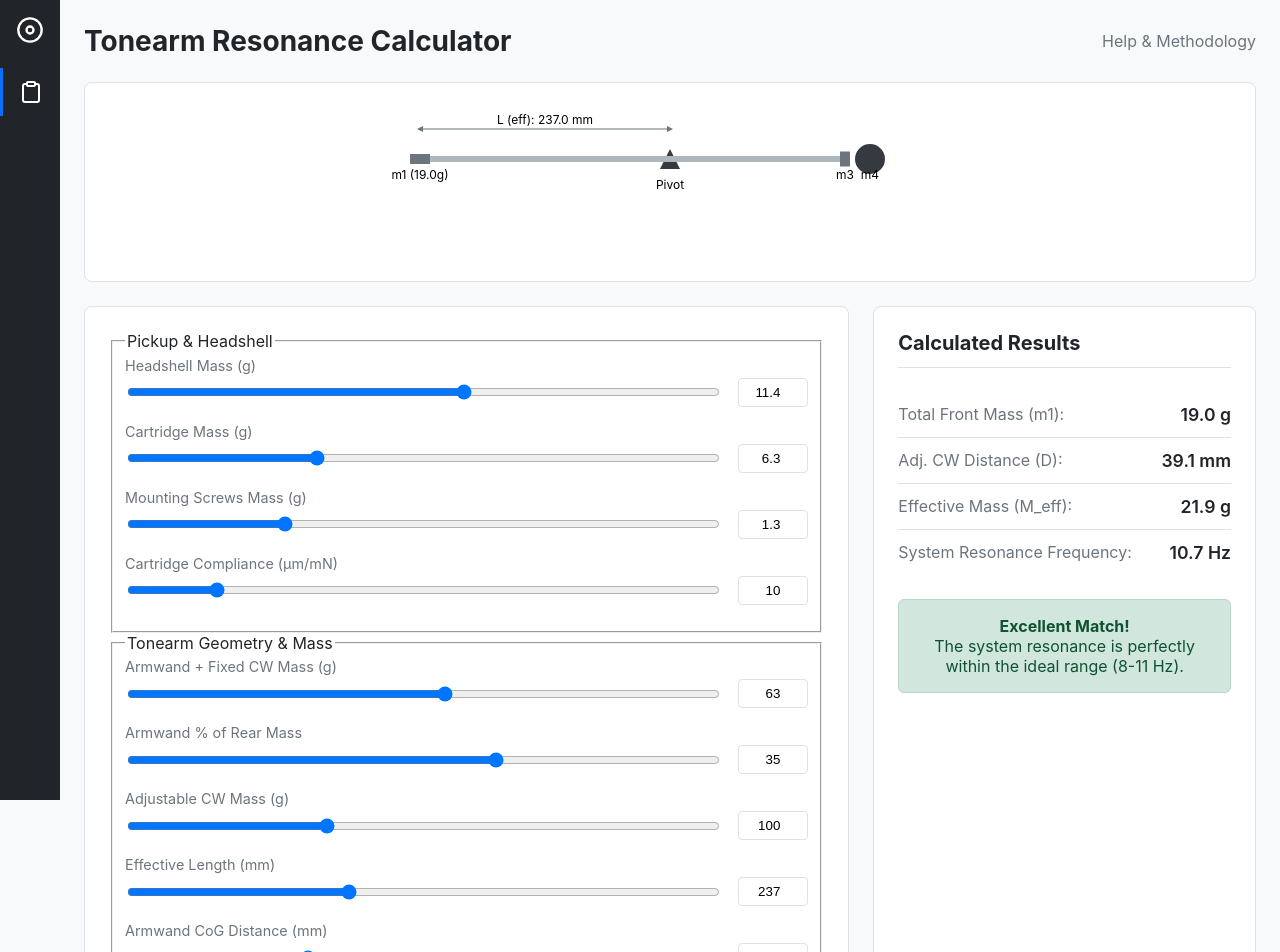
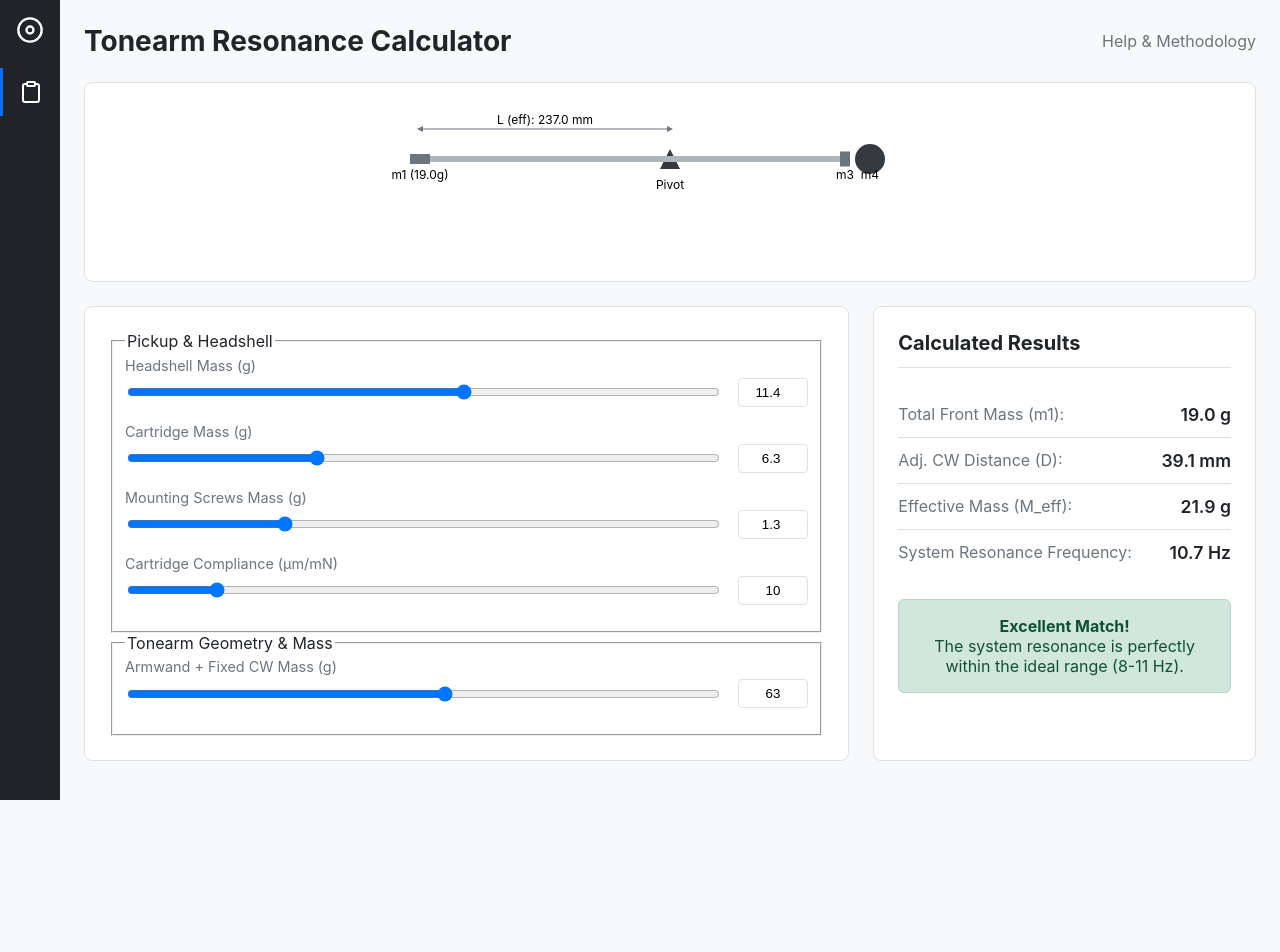
Before and after one commit to Engrove/Turntable, a Vue app: page / in a window 1280 px wide. Shown: the top 952 px of the page. After the commit the page ends 800 px from the top, so only its background shows below. Built offline with nearby package versions, Linux system fonts and the light colour scheme.

Commit message:
Update InputPanel.vue

```diff
--- a/src/components/InputPanel.vue
+++ b/src/components/InputPanel.vue
@@ -1,17 +1,7 @@
 <!-- src/components/InputPanel.vue -->
 <script setup>
-import { ref } from 'vue';
-
-// Detta simulerar reaktiv data från din Pinia store
-const headshellMass = ref(11.4);
-const cartridgeMass = ref(6.3);
-const mountingScrewsMass = ref(1.3);
-const armwandMass = ref(63);
-const armwandRearMassPercent = ref(35);
-const adjustableCWMass = ref(100);
-const effectiveLength = ref(237);
-const armwandCoG = ref(15);
-const cartridgeCompliance = ref(10);
+import { useTonearmStore } from '../store/tonearmStore';
+const store = useTonearmStore(); // Anslut till storen!
 </script>
 
 <template>
@@ -22,32 +12,33 @@ const cartridgeCompliance = ref(10);
       <div class="control-group">
         <label for="headshell-mass">Headshell Mass (g)</label>
         <div class="input-row">
-          <input type="range" id="headshell-mass" v-model.number="headshellMass" min="0" max="20" step="0.1" />
-          <input type="number" v-model.number="headshellMass" />
+          <!-- BIND MOT STOREN, INTE EN LOKAL VARIABEL -->
+          <input type="range" id="headshell-mass" v-model.number="store.headshellMass" min="0" max="20" step="0.1" />
+          <input type="number" v-model.number="store.headshellMass" />
         </div>
       </div>
 
       <div class="control-group">
         <label for="cartridge-mass">Cartridge Mass (g)</label>
         <div class="input-row">
-          <input type="range" id="cartridge-mass" v-model.number="cartridgeMass" min="0" max="20" step="0.1" />
-          <input type="number" v-model.number="cartridgeMass" />
+          <input type="range" id="cartridge-mass" v-model.number="store.cartridgeMass" min="0" max="20" step="0.1" />
+          <input type="number" v-model.number="store.cartridgeMass" />
         </div>
       </div>
 
       <div class="control-group">
         <label for="screws-mass">Mounting Screws Mass (g)</label>
         <div class="input-row">
-          <input type="range" id="screws-mass" v-model.number="mountingScrewsMass" min="0" max="5" step="0.1" />
-          <input type="number" v-model.number="mountingScrewsMass" />
+          <input type="range" id="screws-mass" v-model.number="store.mountingScrewsMass" min="0" max="5" step="0.1" />
+          <input type="number" v-model.number="store.mountingScrewsMass" />
         </div>
       </div>
 
       <div class="control-group">
         <label for="cartridge-compliance">Cartridge Compliance (μm/mN)</label>
         <div class="input-row">
-          <input type="range" id="cartridge-compliance" v-model.number="cartridgeCompliance" min="5" max="40" step="1" />
-          <input type="number" v-model.number="cartridgeCompliance" />
+          <input type="range" id="cartridge-compliance" v-model.number="store.cartridgeCompliance" min="5" max="40" step="1" />
+          <input type="number" v-model.number="store.cartridgeCompliance" />
         </div>
       </div>
     </fieldset>
@@ -58,42 +49,13 @@ const cartridgeCompliance = ref(10);
       <div class="control-group">
         <label for="armwand-mass">Armwand + Fixed CW Mass (g)</label>
         <div class="input-row">
-          <input type="range" id="armwand-mass" v-model.number="armwandMass" min="20" max="100" step="1" />
-          <input type="number" v-model.number="armwandMass" />
+          <input type="range" id="armwand-mass" v-model.number="store.armwandMass" min="20" max="100" step="1" />
+          <input type="number" v-model.number="store.armwandMass" />
         </div>
       </div>
 
-      <div class="control-group">
-        <label for="rear-mass-percent">Armwand % of Rear Mass</label>
-        <div class="input-row">
-          <input type="range" id="rear-mass-percent" v-model.number="armwandRearMassPercent" min="10" max="50" step="1" />
-          <input type="number" v-model.number="armwandRearMassPercent" />
-        </div>
-      </div>
-
-      <div class="control-group">
-        <label for="adj-cw-mass">Adjustable CW Mass (g)</label>
-        <div class="input-row">
-          <input type="range" id="adj-cw-mass" v-model.number="adjustableCWMass" min="50" max="200" step="1" />
-          <input type="number" v-model.number="adjustableCWMass" />
-        </div>
-      </div>
-
-      <div class="control-group">
-        <label for="effective-length">Effective Length (mm)</label>
-        <div class="input-row">
-          <input type="range" id="effective-length" v-model.number="effectiveLength" min="200" max="300" step="1" />
-          <input type="number" v-model.number="effectiveLength" />
-        </div>
-      </div>
-
-      <div class="control-group">
-        <label for="armwand-cog">Armwand CoG Distance (mm)</label>
-        <div class="input-row">
-          <input type="range" id="armwand-cog" v-model.number="armwandCoG" min="0" max="50" step="1" />
-          <input type="number" v-model.number="armwandCoG" />
-        </div>
-      </div>
+       <!-- Upprepa för ALLA kontroller, bind dem till storen! -->
+       <!-- Exempel: v-model.number="store.armwandRearMassPercent" -->
 
     </fieldset>
   </form>
```
